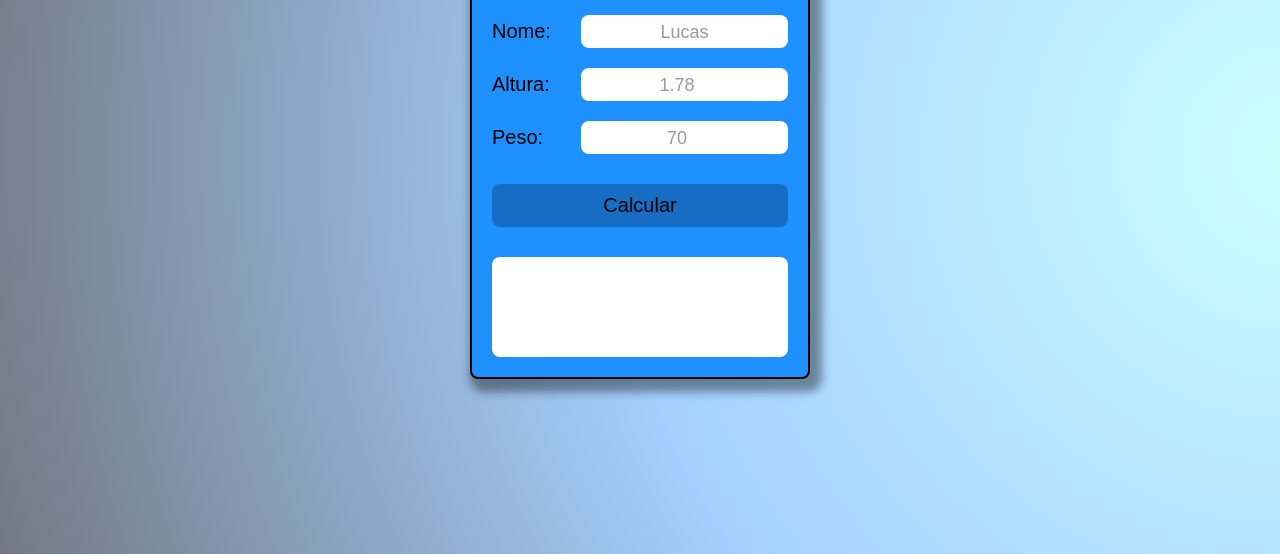
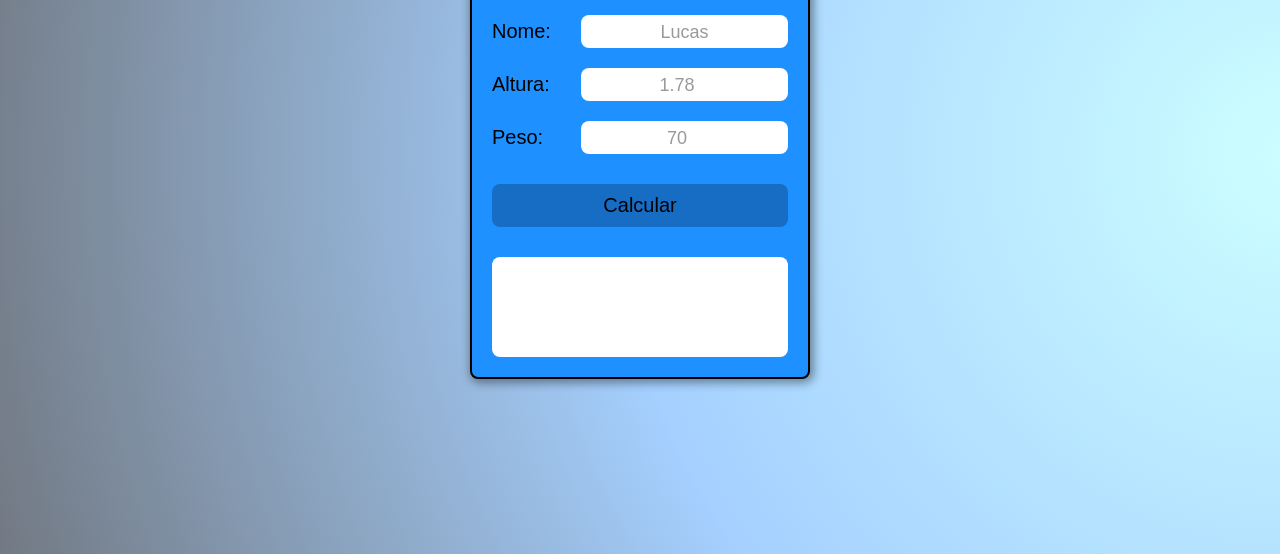
Before and after one commit to rodrigues14/imc, a plain HTML site: page index.html in a window 1280 px wide. Shown: the part 246-800 px from the top of the page. Drawn offline with Linux system fonts and the light colour scheme.

Commit message:
alterado sombras

```diff
--- a/style.css
+++ b/style.css
@@ -24,7 +24,7 @@ main {
     width: 340px;
     height: 450px;
     text-align: center;
-    box-shadow: 6px 7px 10px 6px rgba(0, 0, 0, .4);
+    box-shadow: 2px 2px 10px 2px rgba(0, 0, 0, .4);
 }
 input {
     width: 70%;
```
